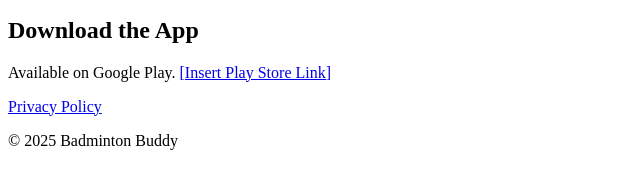
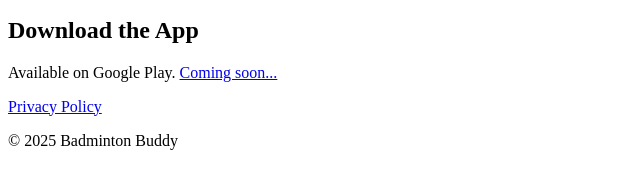
Before and after one commit to aliasgharakmad/Netlify, a plain HTML site: page index.html in a window 1280 px wide. Shown: the part 187-376 px from the top of the page, 0-640 px from the left. Drawn offline with Linux system fonts and the light colour scheme.

Commit message:
Update index.html

```diff
--- a/index.html
+++ b/index.html
@@ -18,7 +18,7 @@
 
   <section>
     <h2>Download the App</h2>
-    <p>Available on Google Play. <a href="#">[Insert Play Store Link]</a></p>
+    <p>Available on Google Play. <a href="#">Coming soon...</a></p>
   </section>
 
   <footer>
```
